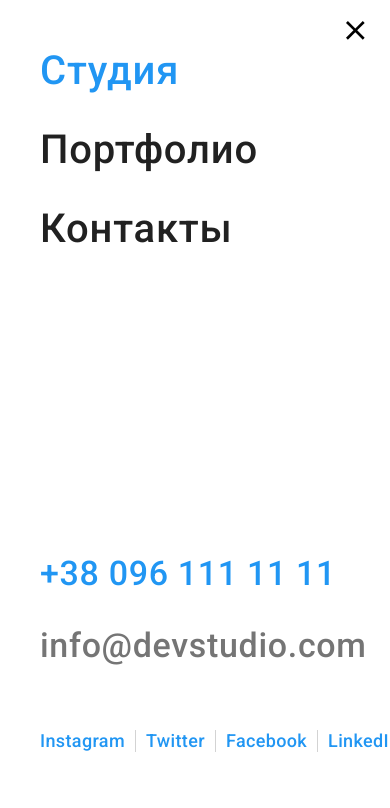
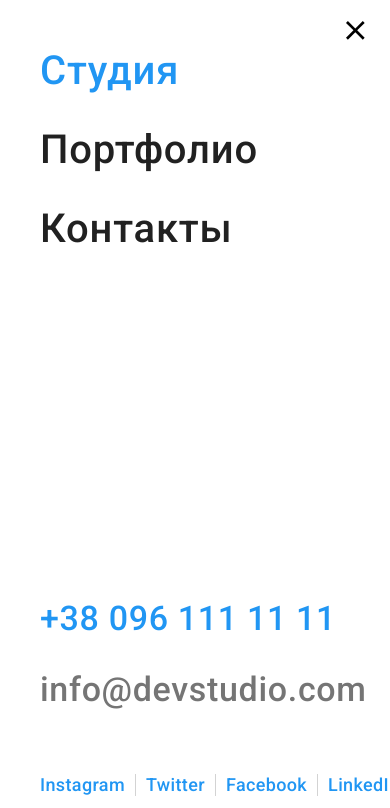
Before and after one commit to shpachynska/goit-markup-hw-08, a plain HTML site: page index.html in a window 390 px wide. Both pictures are taken after a click on the button 355 px from the left and 32 px from the top of the page. Shown: the top 808 px of the page. Drawn offline with nearby package versions, Linux system fonts and the light colour scheme.

```diff
--- a/index.html
+++ b/index.html
@@ -90,6 +90,7 @@
             <a href="" class="mobile-menu__link link">Контакты</a>
           </li>
         </ul>
+        <div class="mobile-menu__bottom-part">
           <ul class="mobile-menu__contacts list">
             <li class="mobile-menu__contacts-item">
               <a class="mobile-menu__tel link" href="tel:+380961111111"
@@ -116,6 +117,7 @@
               <a href="" class="mobile-social-list__link link">LinkedIn</a>
             </li>
           </ul>
+        </div>
       </div>
     </header>
     <main>
--- a/sass/layout/_header.scss
+++ b/sass/layout/_header.scss
@@ -19,6 +19,9 @@
 }
 
 .mobile-menu {
+  display: flex;
+  flex-direction: column;
+  justify-content: space-between;
   z-index: 100;
   opacity: 0;
   visibility: hidden;
@@ -62,9 +65,7 @@
   pointer-events: auto;
   transform: translateY(0) translateX(-50%);
 }
-.mobile-menu__list {
-  margin-bottom: 302px;
-}
+
 .mobile-menu__item:not(:last-child) {
   margin-bottom: 32px;
 }
```
Also changed, not shown: css/main.css, css/main.min.css, 2 other files. Lines whose indentation alone changed are shown as unchanged.
